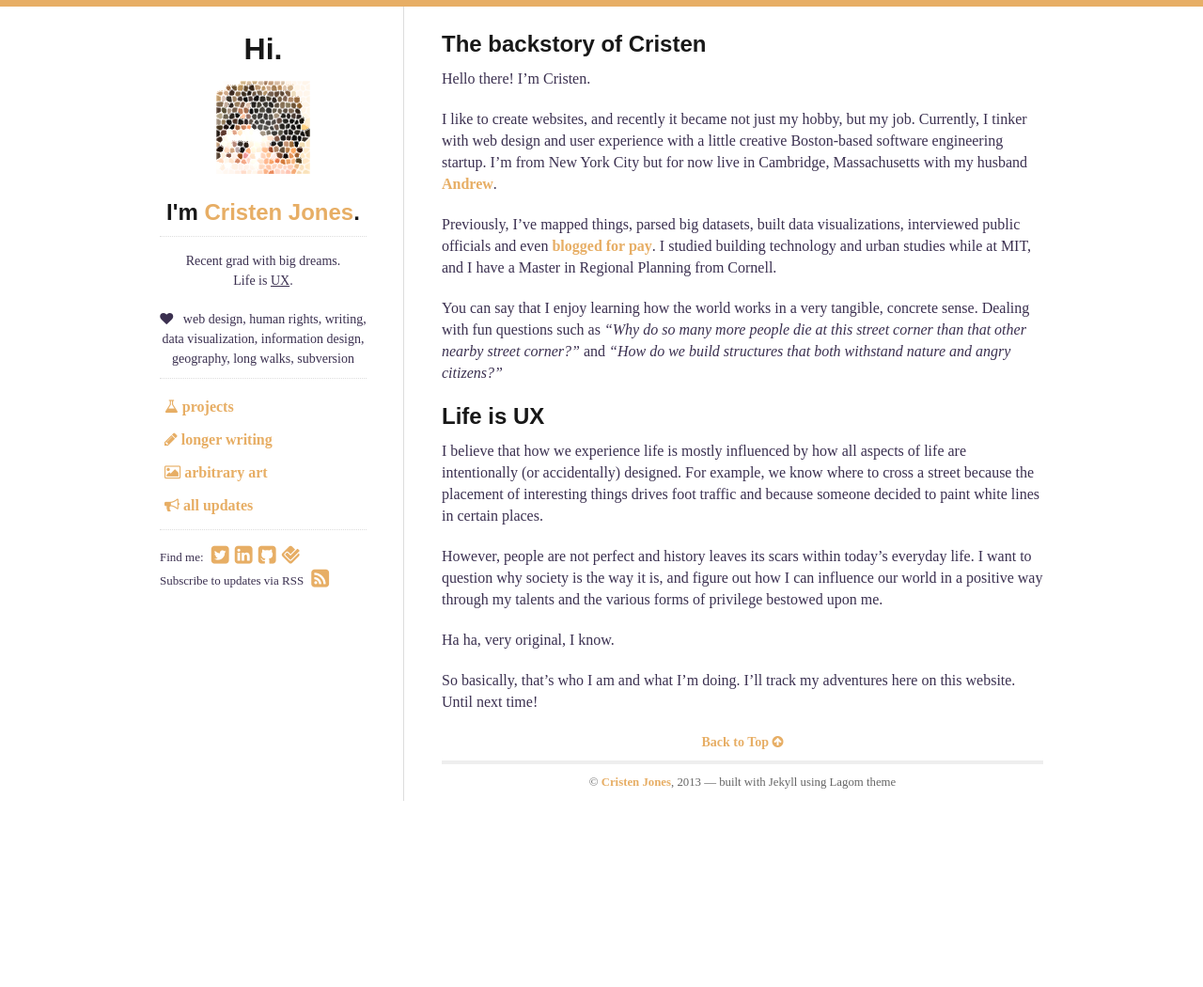
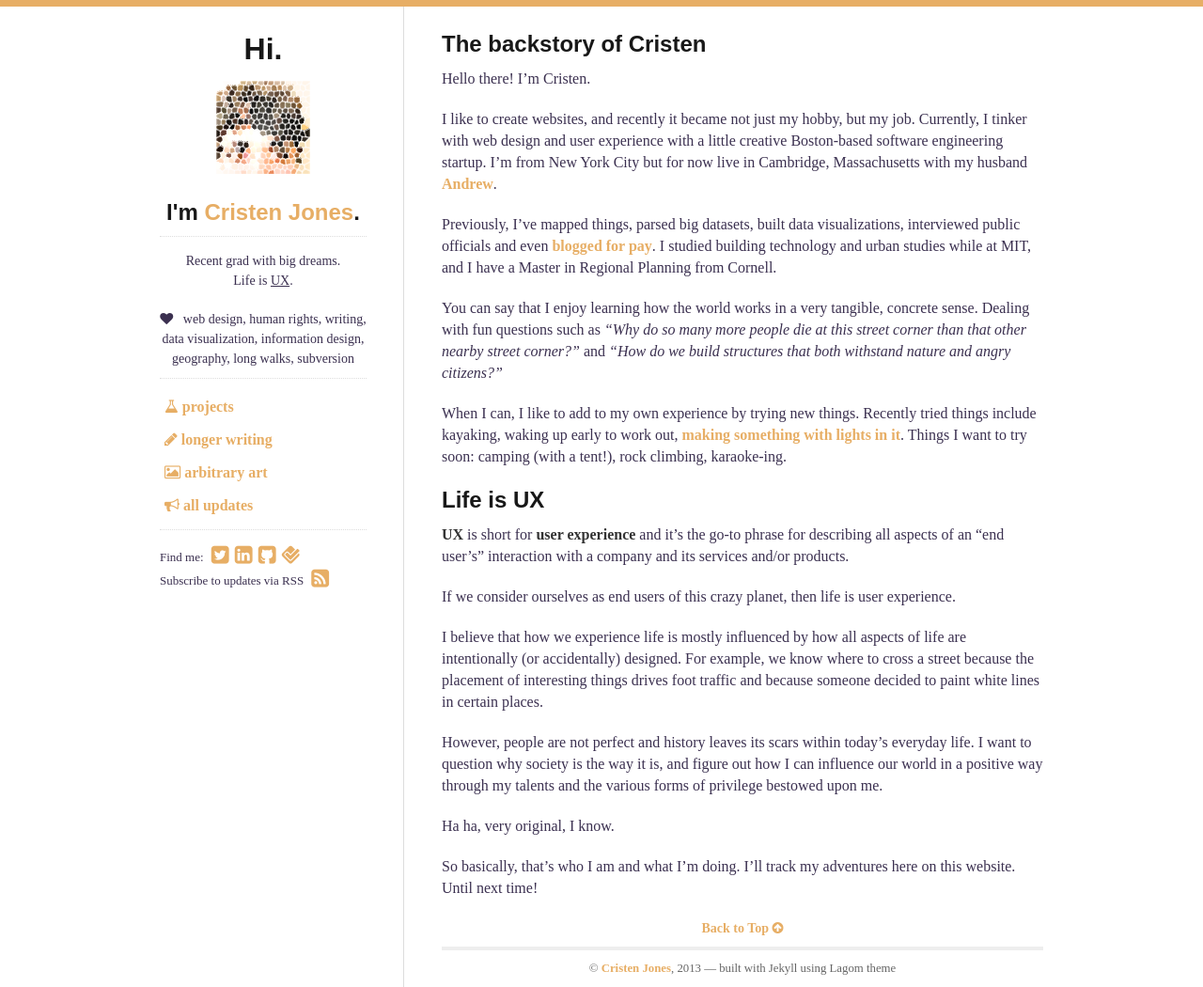
Before and after one commit to thecristen/thewebsite, a Jekyll site: the page built from index.md, in a window 1280 px wide and 1050 px high. Shown: the whole window at 94% size. Built offline with Jekyll 4.4.1, drawn with Linux system fonts in a browser that asks for light colours; a script that is not in the unit is left out; comment, search, counter and statistics services are not loaded.

Commit message:
Added some more stuff to index page

```diff
--- a/index.md
+++ b/index.md
@@ -12,7 +12,13 @@ Previously, I've mapped things, parsed big datasets, built data visualizations,
 
 You can say that I enjoy learning how the world works in a very tangible, concrete sense. Dealing with fun questions such as *"Why do so many more people die at this street corner than that other nearby street corner?"* and *"How do we build structures that both withstand nature and angry citizens?"*
 
+When I can, I like to add to my own experience by trying new things. Recently tried things include kayaking, waking up early to work out, [making something with lights in it](http://farm4.staticflickr.com/3735/11162826216_89f148cc70.jpg). Things I want to try soon: camping (with a tent!), rock climbing, karaoke-ing.
+
 ## Life is UX
+
+**UX** is short for **user experience** and it's the go-to phrase for describing all aspects of an "end user's" interaction with a company and its services and/or products.
+
+If we consider ourselves as end users of this crazy planet, then life is user experience.
 
 I believe that how we experience life is mostly influenced by how all aspects of life are intentionally (or accidentally) designed. For example, we know where to cross a street because the placement of interesting things drives foot traffic and because someone decided to paint white lines in certain places.
 
```
